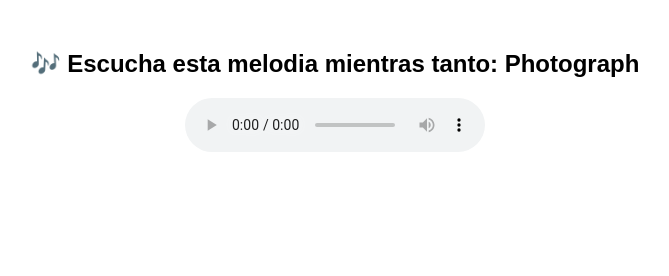
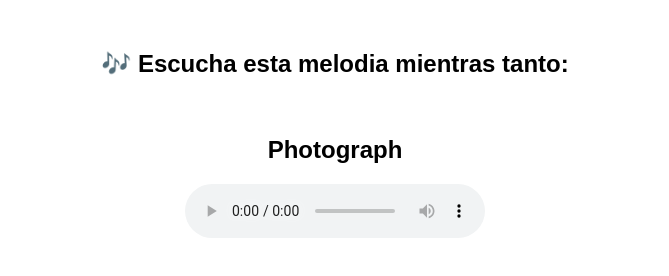
Before and after one commit to Eriol1805/mi-audio, a plain HTML site: page index.html in a window 1280 px wide. Shown: the whole page, without its empty margins (305-974 px from the left). Drawn offline with Linux system fonts and the light colour scheme.

Commit message:
Update index.html

```diff
--- a/index.html
+++ b/index.html
@@ -5,7 +5,8 @@
   <title>Reproducción automática de audio</title>
 </head>
 <body style="text-align:center; margin-top: 50px; font-family: sans-serif;">
-  <h2>🎶 Escucha esta melodia mientras tanto: Photograph</h2>
+  <h2>🎶 Escucha esta melodia mientras tanto:</h2><br>
+  <h2>Photograph</h2>
   <audio autoplay controls loop>
     <source src="Photograph.mp3" type="audio/mpeg">
     Tu navegador no soporta el elemento de audio.
```
